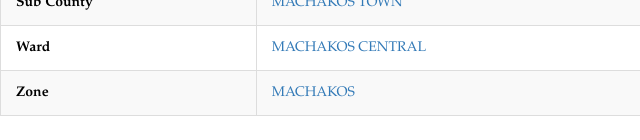
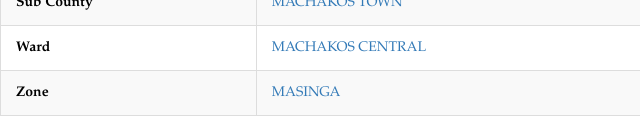
Before and after one commit to machapay-machakos-go-ke-validator/-business-verification-service-id-2026-, a plain HTML site: page index.html in a window 1280 px wide. Shown: the part 657-797 px from the top of the page, 0-640 px from the left. Drawn offline with Linux system fonts and the light colour scheme.

Commit message:
Update Machapay validation homepage

```diff
--- a/index.html
+++ b/index.html
@@ -228,7 +228,7 @@ h1 {
                 </tr>
                 <tr>
                     <td>Zone</td>
-                    <td>MACHAKOS</td>
+                    <td>MASINGA</td>
                 </tr>
             </tbody>
         </table>
```
